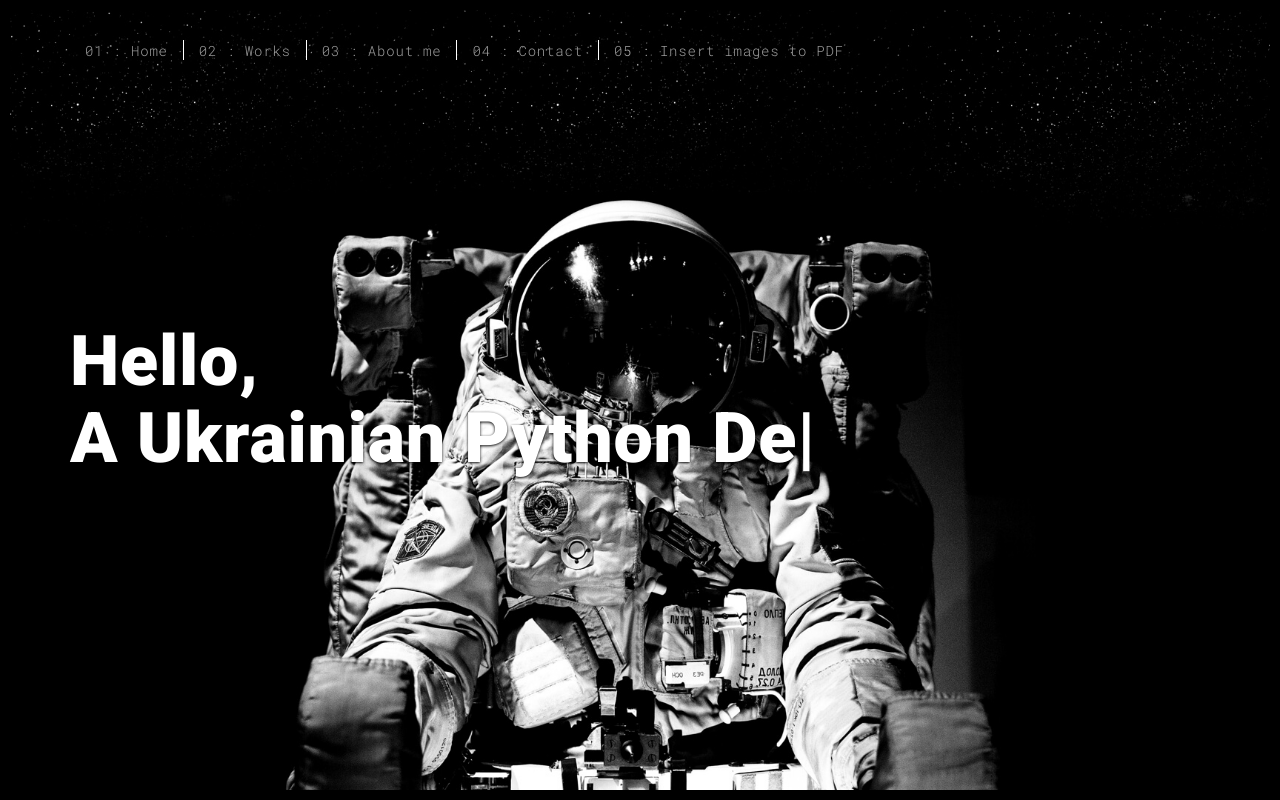
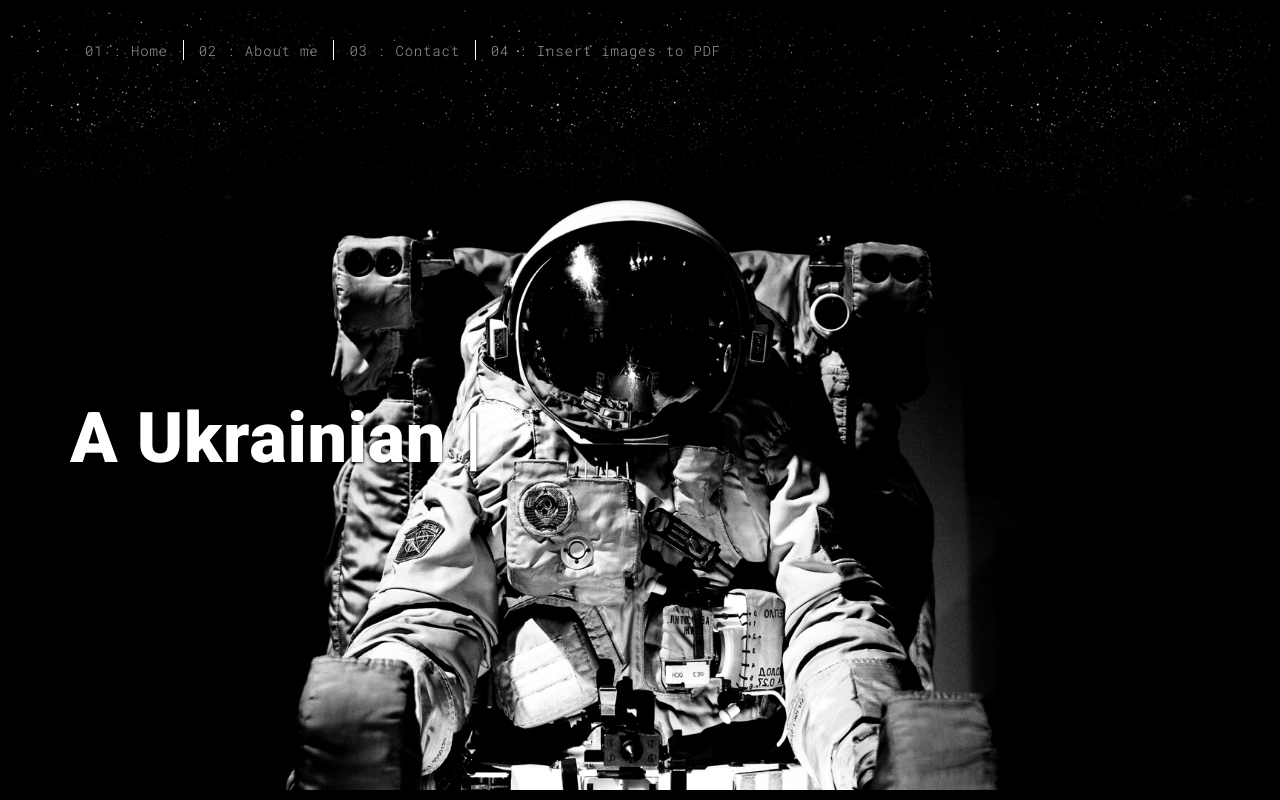
Before and after one commit to bodyazj96/portfo, a Python web app: template templates/index.html in a window 1280 px wide. Run offline with Jinja, Linux system fonts and the light colour scheme; the template is opened without the code that fills it, so the values that code supplies are empty.

Commit message:
Update index.html

```diff
--- a/templates/index.html
+++ b/templates/index.html
@@ -38,10 +38,9 @@
       <div class="collapse navbar-collapse" id="navbar-collapse">
         <ul class="nav navbar-nav ">
           <li><a href="./index.html" title="">01 : Home</a></li>
-          <li><a href="./works.html" title="">02 : Works</a></li>
-          <li><a href="./about.html" title="">03 : About me</a></li>
-          <li><a href="./contact.html" title="">04 : Contact</a></li>
-          <li><a href="./imgtopdf.html" title="">05 : Insert images to PDF</a></li>
+          <li><a href="./about.html" title="">02 : About me</a></li>
+          <li><a href="./contact.html" title="">03 : Contact</a></li>
+          <li><a href="./imgtopdf.html" title="">04 : Insert images to PDF</a></li
         </ul>
 
 
@@ -56,11 +55,10 @@
         <div class="col-xs-12">
           <div class="hero-full-wrapper">
             <div class="text-content">
-              <h1>Hello,<br>
+              <h1><br>
                 <span id="typed-strings">
-                  <span>I'm Bohdan Zaichenko</span>
+                  <span>Hello! I'm Bohdan Zaichenko</span>
                   <span>A Ukrainian Python Developer</span>
-                  <span>Working as a Freelance</span>
                 </span>
                 <span id="typed"></span>
               </h1>
```
